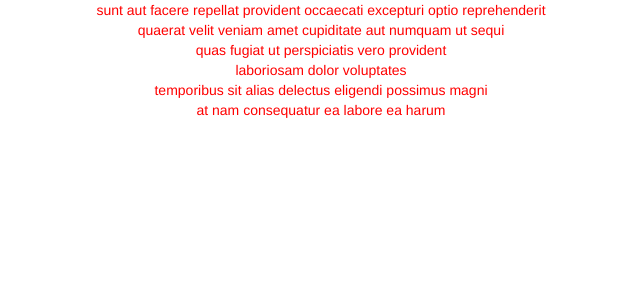
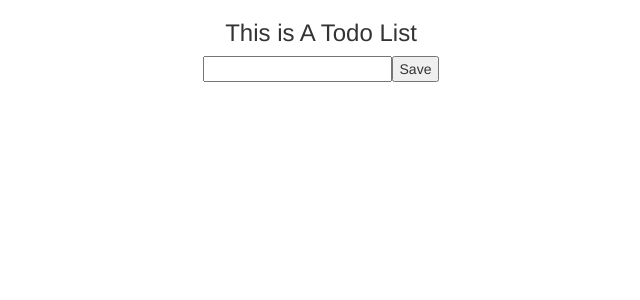
Before and after one commit to SachinMaurya145/Basic-of-ReactJS, a React (Create React App) app: page / in a window 1280 px wide. Shown: the top 300 px of the page, without its empty margins (319-959 px from the left). Built offline with nearby package versions, Linux system fonts and the light colour scheme.

Commit message:
todo list  add delete

```diff
--- a/src/App.jsx
+++ b/src/App.jsx
@@ -1,13 +1,14 @@
-import { useState } from 'react';
+// import { useState } from 'react';
 import './App.css';
-import BoostrapTesting from './BoostrapTesting';
-import { Card } from 'react-bootstrap';
-import RenderData from './RenderData';
-import { blog } from './Data/ApiResponse';
-import LoginComponent from './LoginComponent';
-import ModalComponent from './ModalComponent';
-import OusAns from './OusAns';
-import ParentToChildData from './ParentToChildData';
+// import BoostrapTesting from './BoostrapTesting';
+// import { Card } from 'react-bootstrap';
+// import RenderData from './RenderData';
+// import { blog } from './Data/ApiResponse';
+// import LoginComponent from './LoginComponent';
+// import ModalComponent from './ModalComponent';
+// import OusAns from './OusAns';
+// import ParentToChildData from './ParentToChildData';
+import TodoList from './componet/TodoList';
 
 function App() {
 
@@ -26,7 +27,7 @@ function App() {
   return (
     <div className="App">
 
-      <ParentToChildData />
+      <TodoList />
 
       {/* <LoginComponent/> */}
       {/* <BoostrapTesting data={{ dataValue, newArray }} >
@@ -46,22 +47,22 @@ function App() {
 export default App;
 
 
-function ChildFunction() {
+// function ChildFunction() {
 
-  console.log(" blog NAMES", blog);
+//   console.log(" blog NAMES", blog);
 
-  return (
-    <div>
-      <RenderData />
+//   return (
+//     <div>
+//       <RenderData />
 
 
-      {/* {blog.map((value, index)=>{
-      return(
-        <RenderData  key={index} dataValue={value} />
-      )
-     })} */}
-    </div>
-  );
+//       {/* {blog.map((value, index)=>{
+//       return(
+//         <RenderData  key={index} dataValue={value} />
+//       )
+//      })} */}
+//     </div>
+//   );
 
 
-}
+// }
--- /dev/null
+++ b/src/componet/TodoList.jsx
@@ -0,0 +1,50 @@
+import React, { useState } from 'react';
+
+function TodoList() {
+  const [todos, setTodos] = useState([]);
+  const [inputValue, setInputValue] = useState('');
+
+  const handleInputChange = (e) => {
+    setInputValue(e.target.value);
+    console.log("DATA", e.target.value);
+  };
+
+  const handleDelete = (dele) => {
+    console.log("delete value", dele);
+    const newValue = todos.filter((val) => val !== dele);
+    setTodos(newValue);
+  };
+
+  const handleData = (e) => {
+    e.preventDefault();
+    console.log(" PREvent Value", inputValue);
+    if (inputValue) {
+      setTodos([...todos, inputValue]);
+      setInputValue('');
+    }
+    console.log("ALL DAT A", todos);
+  };
+
+  return (
+    <div>
+      <h3>This is A Todo List</h3>
+      <form onSubmit={handleData}>
+        <input type="text" name="todo" value={inputValue} onChange={handleInputChange} />
+        <button type="submit">Save</button>
+      </form>
+      <ul>
+        {todos.map((todo, index) => (
+          <li key={index}>
+            <div style={{ display: "flex" }}>
+              <div style={{ marginLeft: "20px", color: "blue", textTransform: 'capitalize' }}>{todo}</div>
+              <div style={{ marginLeft: "20px", color: "green", cursor: "pointer" }}>Edit</div>
+              <div style={{ marginLeft: "20px", color: "red", cursor: "pointer" }} onClick={() => handleDelete(todo)}>delete</div>
+            </div>
+          </li>
+        ))}
+      </ul>
+    </div>
+  );
+}
+
+export default TodoList;
```
